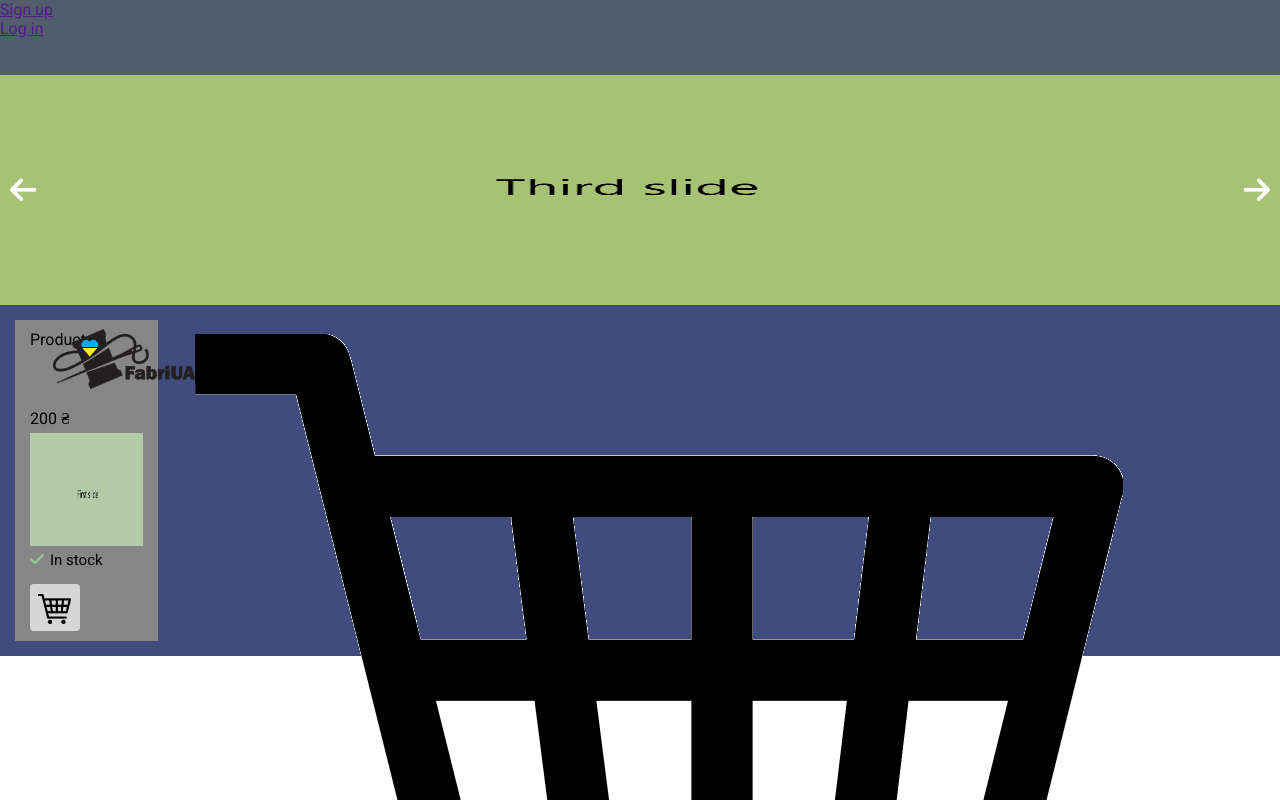
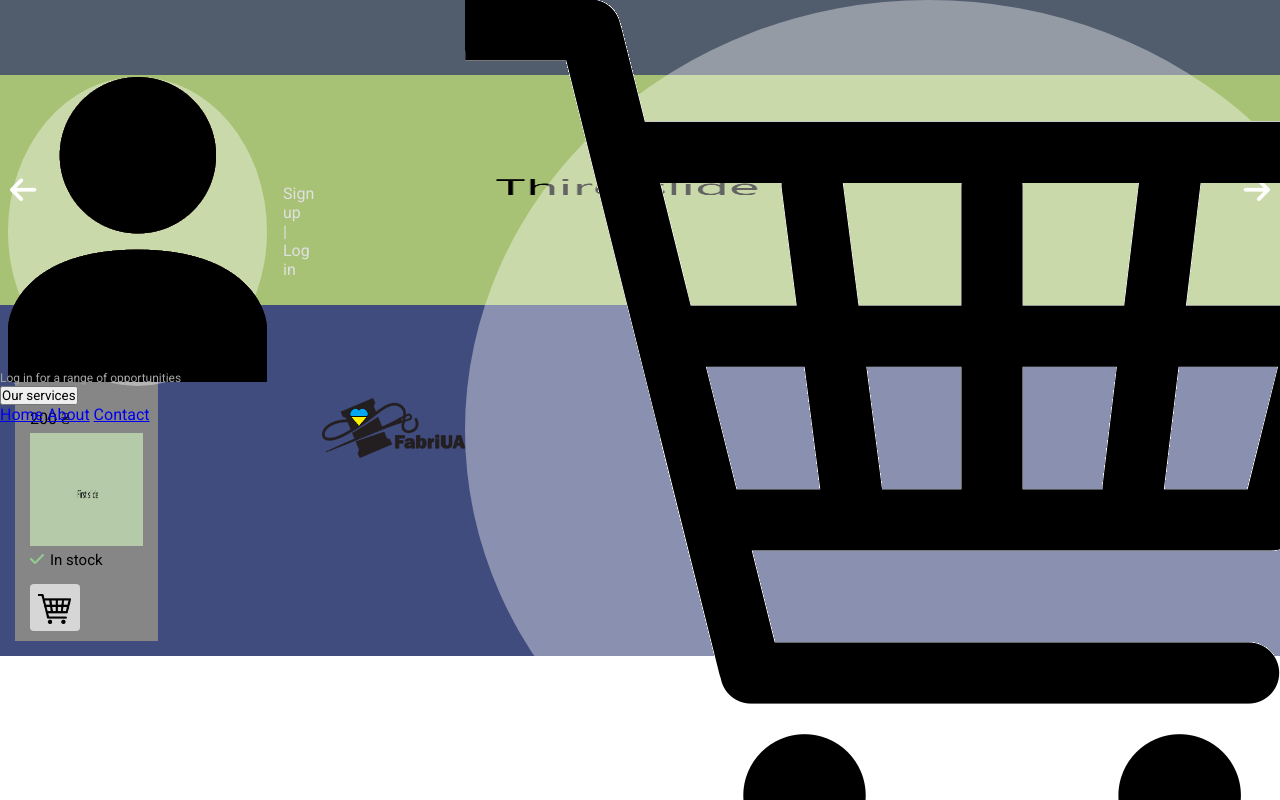
Before and after one commit to Varzoer/easter-towels, a PHP site: page / in a window 1280 px wide. Run offline with PHP 8.4, Linux system fonts and the light colour scheme; some libraries are stand-ins or nearby versions.

Commit message:
dropdown menu

```diff
--- a/css/common.css
+++ b/css/common.css
@@ -21,6 +21,6 @@
     --background-color-wrap: rgba(37, 54, 74, 0.85);
     --text-color: #231f20;
     --background-color-nav: #515c6d;
-    --background-color-nav-second: #474f5c;
+    --background-color-nav-second: #515c6d;
     --text-color-second: white;
 }
--- a/css/header.css
+++ b/css/header.css
@@ -41,6 +37,13 @@
     display: flex;
     align-items: center;
     z-index: 1;
+}
+
+.login-signup-container {
+    display: flex;
+    align-items: center;
+    column-gap: 16px;
+    padding: 8px;
 }
 
 .nav-menu {
@@ -81,10 +84,23 @@
 }
 
 .circle {
-    width: 55px;
-    height: 55px;
     border-radius: 50%;
     background: #ffffff63;
+}
+
+.login-signup-container a {
+    text-decoration: none;
+    color: rgb(224, 224, 224);
+}
+
+.login-signup-container {
+    color: rgb(224, 224, 224);
+}
+
+.profile-desc {
+    font-size: 12px;
+    color: #a6a5a5;
+    margin-top: -23px;
 }
 
 @media (max-width: 320px) {
--- a/footer.php
+++ b/footer.php
@@ -4,6 +4,7 @@
 
 <script src="js/burger-menu.js"></script>
 <script src="js/main-slider.js"></script>
+<script src="js/navmenu-dropdown.js"></script>
 </body>
 
 </html>
--- a/header.php
+++ b/header.php
@@ -15,8 +15,27 @@
     <header>
         <div class="navbar">
             <ul class="nav-menu">
-                <li><a href="" class="sign-up">Sign up</a></li>
-                <li><a href="" class="log-in">Log in</a></li>
+                <div class="login-signup-container">
+                    <div class="profile-icon-header circle">
+                        <img src="img/logos/profile-icon.png" class="profile-icon">
+                    </div>
+                    <div class="login-links">
+                        <li><a href="signup.php" class="account-item">Sign up</a></li>
+                        <p>|</p>
+                        <li><a href="login.php" class="account-item">Log in</a></li>
+                    </div>
+                </div>
+                <div class="profile-desc">
+                    <p>Log in for a range of opportunities</p>
+                </div>
+                <div class="dropdown-services">
+                    <button class="drop-btn">Our services</button>
+                    <div class="services" class="dropdown-content">
+                        <a href="#home">Home</a>
+                        <a href="#about">About</a>
+                        <a href="#contact">Contact</a>
+                    </div>
+                </div>
             </ul>
             <div class="hamburger-container">
                 <div class="hamburger">
@@ -26,7 +45,7 @@
                 </div>
             </div>
             <div class="header-logo-conteiner">
-                <img src="img/logos/logo-fabri.png" alt="logo" class="header-logo">
+                <a href="index.php"><img src="img/logos/logo-fabri.png" alt="logo" class="header-logo"></a>
             </div>
             <div class="shopping-cart-conteiner">
                 <div class="shopping-cart circle">
--- /dev/null
+++ b/js/navmenu-dropdown.js
@@ -0,0 +1,14 @@
+const dropdownBtn = document.querySelector("drop-btn");
+const dropdownServices = document.querySelector("services");
+const dropdowns = document.querySelectorAll("dropdown-content");
+
+dropdownBtn.addEventListener("click", () => {
+  dropdownServices.classList.toggle("show");
+
+  for (let i = 0; i < dropdowns.length; i++) {
+    const openDropdown = dropdowns[i];
+    if (openDropdown.classList.contains("show")) {
+      openDropdown.classList.remove("show");
+    }
+  }
+});
```
Also changed, not shown: other parts of css/header.css (+65 -4 lines).
